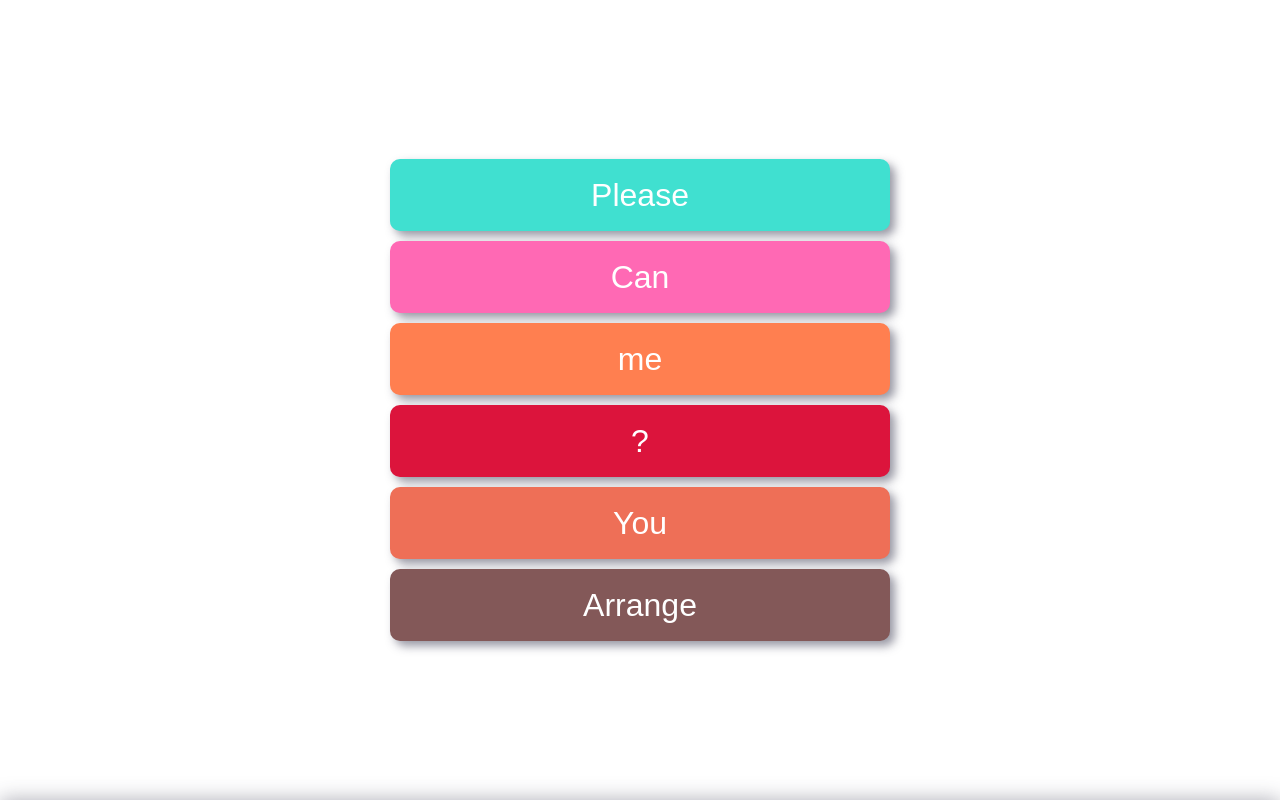
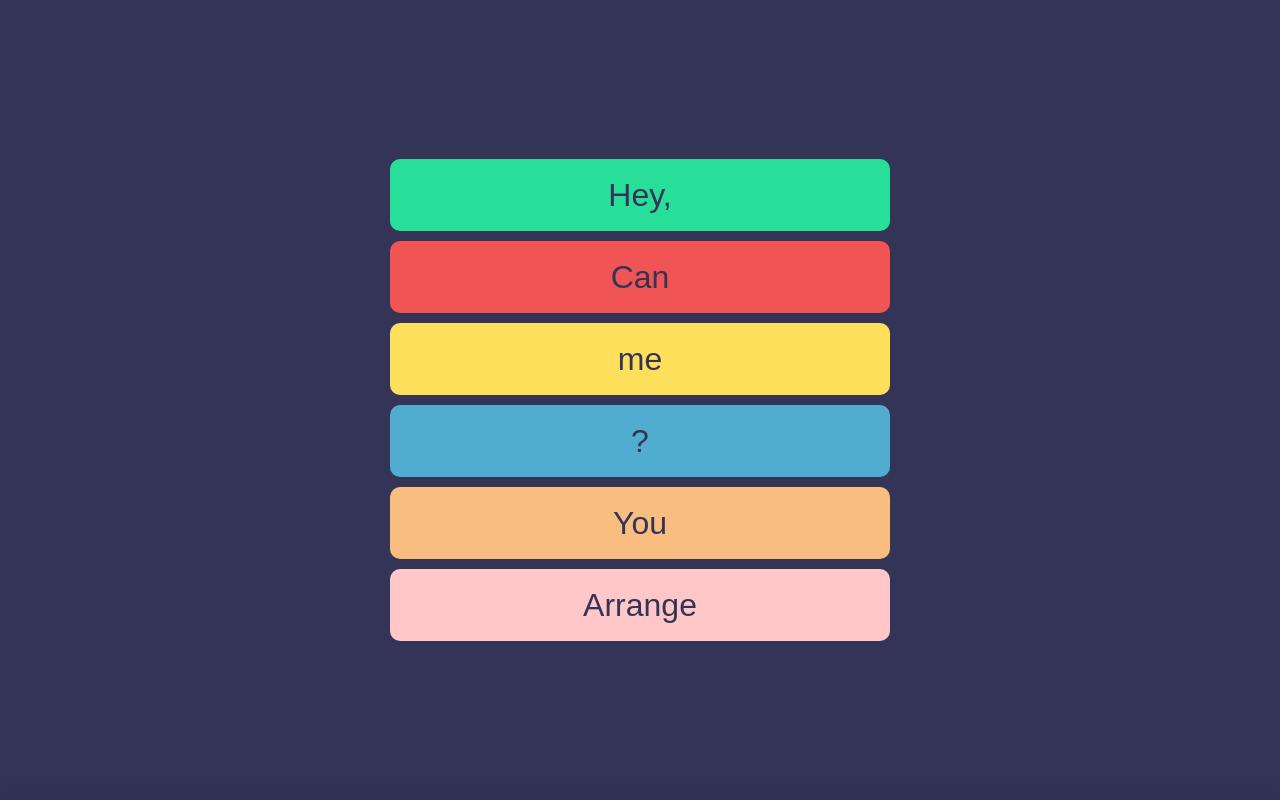
Before and after one commit to martrohelsanchez/museum-of-animation, a React (Create React App) app: page / in a window 1280 px wide. Built offline with nearby package versions, Linux system fonts and the light colour scheme.

Commit message:
💄🎨Set background color on jsx instead on the styled component

```diff
--- a/src/components/listShuffler/ListShuffler.style.ts
+++ b/src/components/listShuffler/ListShuffler.style.ts
@@ -4,7 +4,7 @@ import {Bg, centerHorVer} from '../../shared/styles';
 
 export const Cont = styled(Bg)`
     ${centerHorVer};
-    background-color: white;
+    background-color: #333456;
 `;
 
 export const ListCont = styled(motion.ul)`
@@ -17,29 +17,13 @@ export const ListCont = styled(motion.ul)`
     cursor: pointer;
 `;
 
-export const List = styled(motion.li)<{num: number}>`
+export const List = styled(motion.li)<{bgColor: string}>`
     list-style-type: none;
     font-size: 200%;
-    color: white;
+    color: #333456;
     text-align: center;
     padding: 20px 0;
     margin: 10px 0;
     border-radius: 10px;
-    box-shadow: 5px 5px 10px rgba(50, 50, 73, 0.5);
-    background-color: ${({num: key}) => {
-        switch(key) {
-            case 0:
-                return 'turquoise';
-            case 1:
-                return 'hotpink';
-            case 2:
-                return 'coral';
-            case 3:
-                return 'crimson';
-            case 4:
-                return '#ee6f57';
-            case 5:
-                return '#835858';
-        }
-    }};
+    background-color: ${({bgColor}) => bgColor};
 `;
--- a/src/components/listShuffler/ListShuffler.tsx
+++ b/src/components/listShuffler/ListShuffler.tsx
@@ -6,27 +6,33 @@ import { AnimationProps } from '../../shared/types';
 const data = [
   {
     num: 0,
-    content: 'Please'
+    content: 'Hey,',
+    bgColor: '#28df99'
   },
   {
     num: 1,
-    content: 'Can'
+    content: 'Can',
+    bgColor: '#f05454'
   },
   {
     num: 2,
-    content: 'me'
+    content: 'me',
+    bgColor: '#ffe05d'
   },
   {
     num: 3,
-    content: '?'
+    content: '?',
+    bgColor: '#51adcf'
   },
   {
     num: 4,
-    content: 'You'
+    content: 'You',
+    bgColor: '#f8bd7f'
   },
   {
     num: 5,
-    content: 'Arrange'
+    content: 'Arrange',
+    bgColor: '#ffc7c7'
   }
 ];
 
@@ -56,7 +62,12 @@ function App(props: AnimationProps) {
   }
 
   const lists = list.map(list => (
-    <S.List layout transition={spring} num={list.num} key={list.num}>
+    <S.List
+      layout
+      transition={spring}
+      key={list.num}
+      bgColor={list.bgColor}
+    >
       {list.content}
     </S.List>
   ));
```
